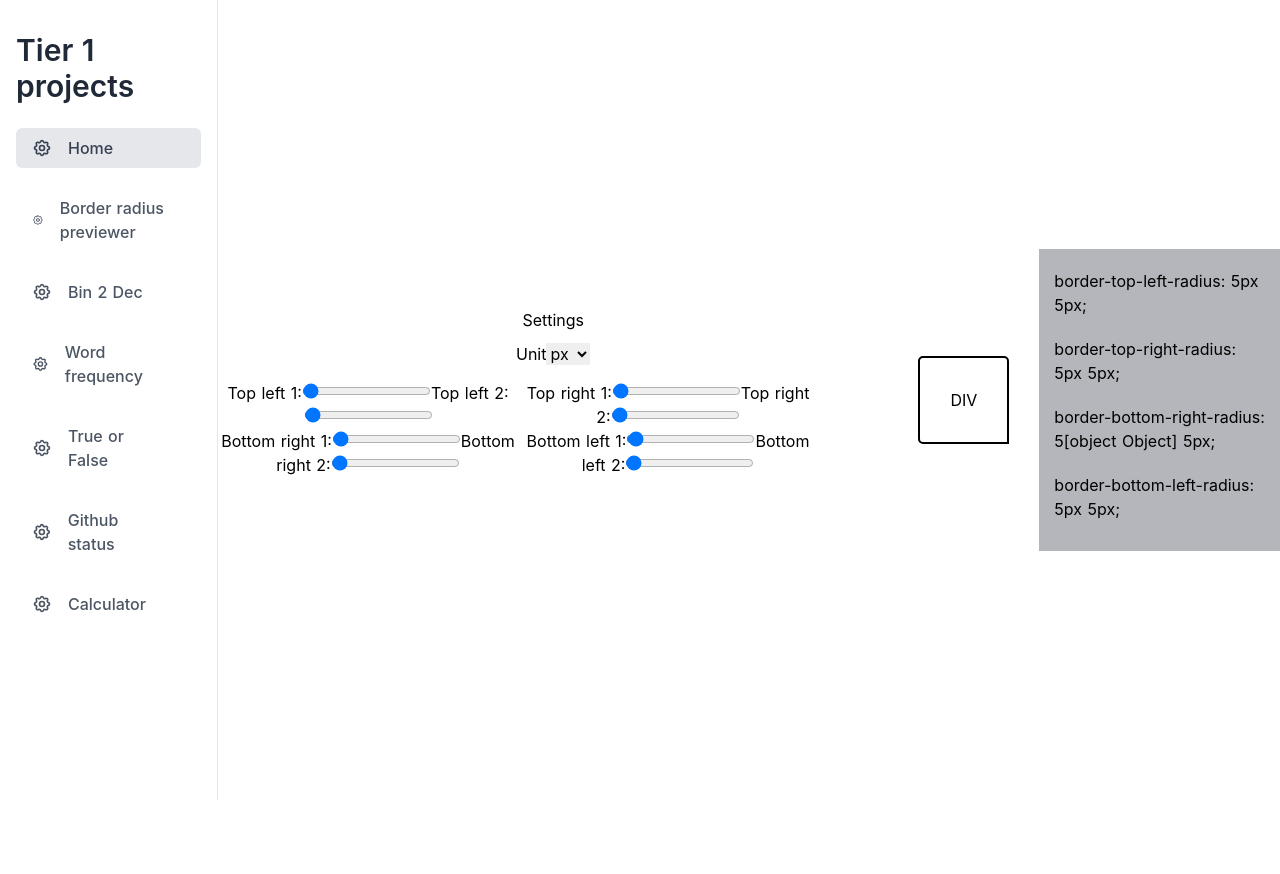
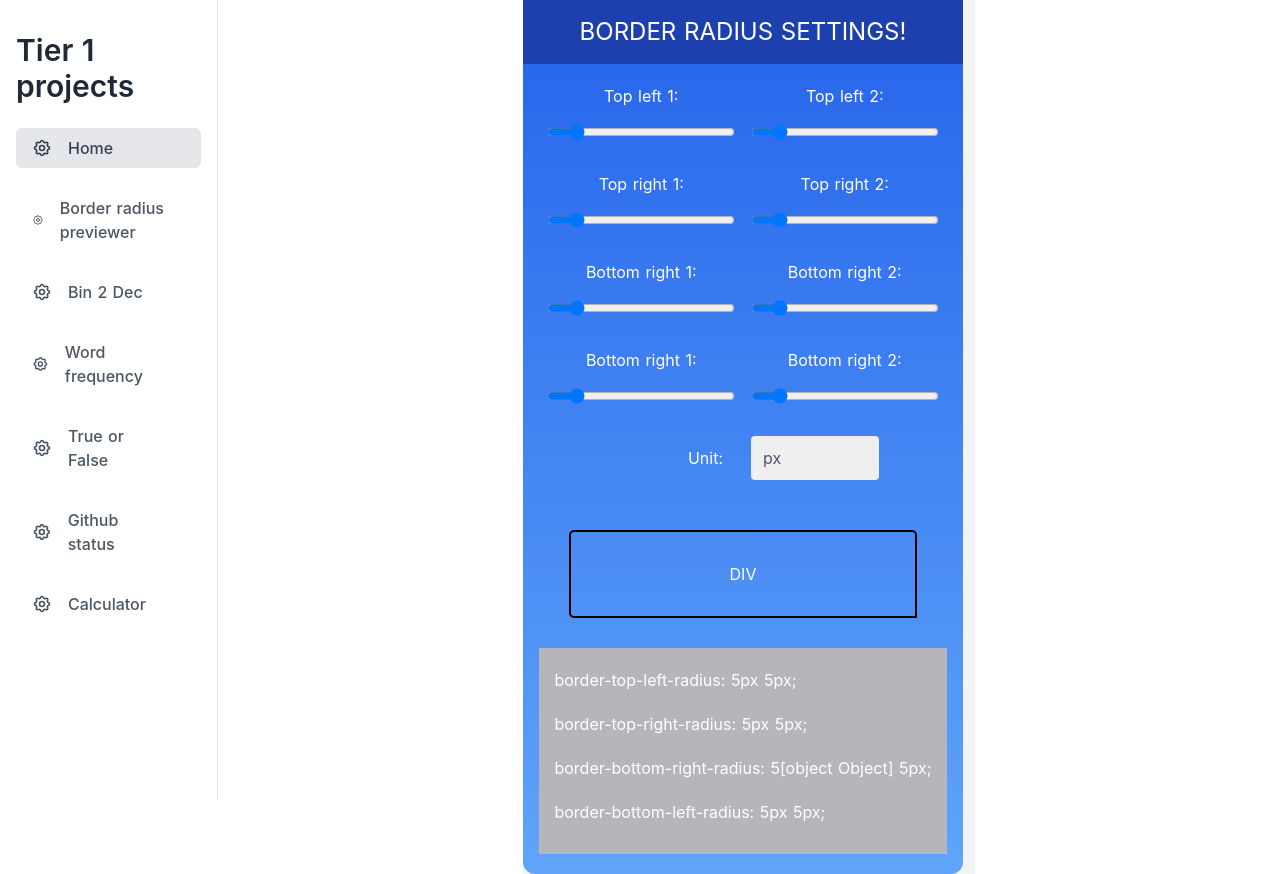
Before and after one commit to Matej-ch/vue-small-projects, a Nuxt app: page /border in a window 1280 px wide. Before the commit the page ends 800 px from the top, so only its background shows below. Built offline with nearby package versions, Linux system fonts and the light colour scheme.

Commit message:
updated border radius layout

```diff
--- a/components/BorderRadiusPreviewer.vue
+++ b/components/BorderRadiusPreviewer.vue
@@ -1,52 +1,95 @@
 <template>
-    <div class="container">
-        <div class="settings">
-            <h4>Settings</h4>
 
-            <div>
-                <label for="">Unit</label>
-                <select v-model="unit">
+    <div class="min-w-screen bg-gray-100 flex flex-col items-center justify-center">
+        <div class="rounded-xl bg-gradient-to-b from-blue-600 to-blue-400 mr-3">
+            <div class="flex flex-col">
+                <div class="flex flex-col items-center justify-center text-white py-4 bg-blue-800">
+                    <div class="text-center uppercase text-2xl">Border radius settings!</div>
+                </div>
+
+
+                <div class="px-4 py-5">
+                    <div class="flex flex-col text-white">
+                        <div class="flex items-center justify-between mb-5">
+                            <div class="flex flex-col text-center w-3/6 px-2">
+                                <label class="mb-1" for="weight-kilograms">Top left 1:</label>
+
+                                <input v-model="topLeftOne" type="range" min="0" max="500"
+                                       class="py-3 px-5 rounded focus:outline-none text-gray-600 focus:text-gray-600"
+                                       :step="unit!=='px' ? 0.1 : 1">
+                            </div>
+                            <div class="flex flex-col text-center w-3/6 px-2">
+                                <label class="mb-1" for="weight-pounds">Top left 2:</label>
+
+                                <input v-model="topLeftTwo" type="range" min="0" max="500"
+                                       :step="unit!=='px' ? 0.1 : 1"
+                                       class="py-3 px-5 rounded focus:outline-none text-gray-600 focus:text-gray-600">
+                            </div>
+                        </div>
+
+                        <div class="flex items-center justify-between mb-5">
+                            <div class="flex flex-col text-center w-3/6 px-2">
+                                <label class="mb-1" for="weight-kilograms">Top right 1:</label>
+
+                                <input v-model="topRightOne" type="range" min="0" max="500"
+                                       class="py-3 px-5 rounded focus:outline-none text-gray-600 focus:text-gray-600"
+                                       :step="unit!=='px' ? 0.1 : 1">
+                            </div>
+                            <div class="flex flex-col text-center w-3/6 px-2">
+                                <label class="mb-1" for="weight-pounds">Top right 2:</label>
+
+                                <input v-model="topRightTwo" type="range" min="0" max="500"
+                                       :step="unit!=='px' ? 0.1 : 1"
+                                       class="py-3 px-5 rounded focus:outline-none text-gray-600 focus:text-gray-600">
+                            </div>
+                        </div>
+
+                        <div class="flex items-center justify-between mb-5">
+                            <div class="flex flex-col text-center w-3/6 px-2">
+                                <label class="mb-1" for="weight-kilograms">Bottom right 1:</label>
+
+                                <input v-model="bottomRightOne" type="range" min="0" max="500"
+                                       class="py-3 px-5 rounded focus:outline-none text-gray-600 focus:text-gray-600"
+                                       :step="unit!=='px' ? 0.1 : 1">
+                            </div>
+                            <div class="flex flex-col text-center w-3/6 px-2">
+                                <label class="mb-1" for="weight-pounds">Bottom right 2:</label>
+
+                                <input v-model="bottomRightTwo" type="range" min="0" max="500"
+                                       :step="unit!=='px' ? 0.1 : 1"
+                                       class="py-3 px-5 rounded focus:outline-none text-gray-600 focus:text-gray-600">
+                            </div>
+                        </div>
+
+                        <div class="flex items-center justify-between mb-5">
+                            <div class="flex flex-col text-center w-3/6 px-2">
+                                <label class="mb-1" for="weight-kilograms">Bottom right 1:</label>
+
+                                <input v-model="bottomLeftOne" type="range" min="0" max="500"
+                                       class="py-3 px-5 rounded focus:outline-none text-gray-600 focus:text-gray-600"
+                                       :step="unit!=='px' ? 0.1 : 1">
+                            </div>
+                            <div class="flex flex-col text-center w-3/6 px-2">
+                                <label class="mb-1" for="weight-pounds">Bottom right 2:</label>
+
+                                <input v-model="bottomLeftTwo" type="range" min="0" max="500"
+                                       :step="unit!=='px' ? 0.1 : 1"
+                                       class="py-3 px-5 rounded focus:outline-none text-gray-600 focus:text-gray-600">
+                            </div>
+                        </div>
+
+
+                        <div class="flex items-center justify-between mb-5 text-right">
+                            <div class="flex flex-col text-right w-3/6 px-2">
+                                <label for="decimals" class="mr-3">Unit:</label>
+                            </div>
+                            <div class="flex flex-col text-center w-3/6 px-2">
+
+                                <select v-model="unit"
+                                        class="appearance-none border-none text-gray-600 py-3 pl-3 pr-8 rounded leading-tight w-32">
                                     <option value="px">px</option>
                                     <option value="em">em</option>
                                 </select>
-            </div>
-
-            <div class="settings-wrapper">
-                <div style="max-width: 300px;">
-                    <label>Top left 1:</label>
-                    <input v-model="topLeftOne" type="range" id="volume" name="volume" min="0" max="500"
-                           :step="unit!=='px' ? 0.1 : 1">
-                    <label>Top left 2:</label>
-                    <input v-model="topLeftTwo" type="range" id="volume" name="volume" min="0" max="500"
-                           :step="unit!=='px' ? 0.1 : 1">
-                </div>
-
-                <div style="max-width: 300px;">
-                    <label>Top right 1:</label>
-                    <input v-model="topRightOne" type="range" id="volume" name="volume" min="0" max="500"
-                           :step="unit!=='px' ? 0.1 : 1">
-                    <label>Top right 2:</label>
-                    <input v-model="topRightTwo" type="range" id="volume" name="volume" min="0" max="500"
-                           :step="unit!=='px' ? 0.1 : 1">
-                </div>
-
-                <div style="max-width: 300px;">
-                    <label>Bottom right 1:</label>
-                    <input v-model="bottomRightOne" type="range" id="volume" name="volume" min="0" max="500"
-                           :step="unit!=='px' ? 0.1 : 1">
-                    <label>Bottom right 2:</label>
-                    <input v-model="bottomRightTwo" type="range" id="volume" name="volume" min="0" max="500"
-                           :step="unit!=='px' ? 0.1 : 1">
-                </div>
-
-                <div style="max-width: 300px;">
-                    <label>Bottom left 1:</label>
-                    <input v-model="bottomLeftOne" type="range" id="volume" name="volume" min="0" max="500"
-                           :step="unit!=='px' ? 0.1 : 1">
-                    <label>Bottom left 2:</label>
-                    <input v-model="bottomLeftTwo" type="range" id="volume" name="volume" min="0" max="500"
-                           :step="unit!=='px' ? 0.1 : 1">
-                </div>
                             </div>
                         </div>
 
@@ -59,6 +102,12 @@
                             <div> border-top-right-radius: {{styleObject.borderTopRightRadius}};</div>
                             <div>border-bottom-right-radius: {{styleObject.borderBottomRightRadius}};</div>
                             <div>border-bottom-left-radius: {{styleObject.borderBottomLeftRadius}};</div>
+                        </div>
+
+
+                    </div>
+                </div>
+            </div>
         </div>
     </div>
 </template>
```
Lines whose indentation alone changed are shown as unchanged.
